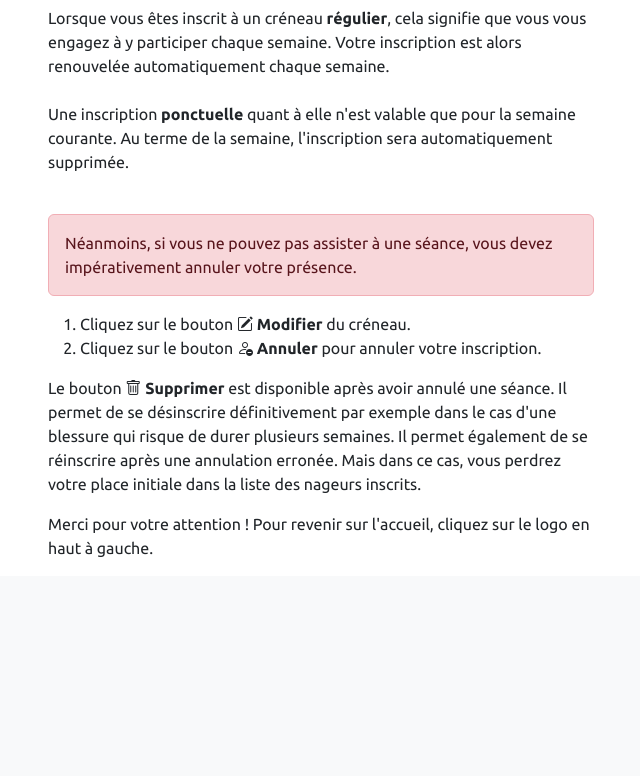
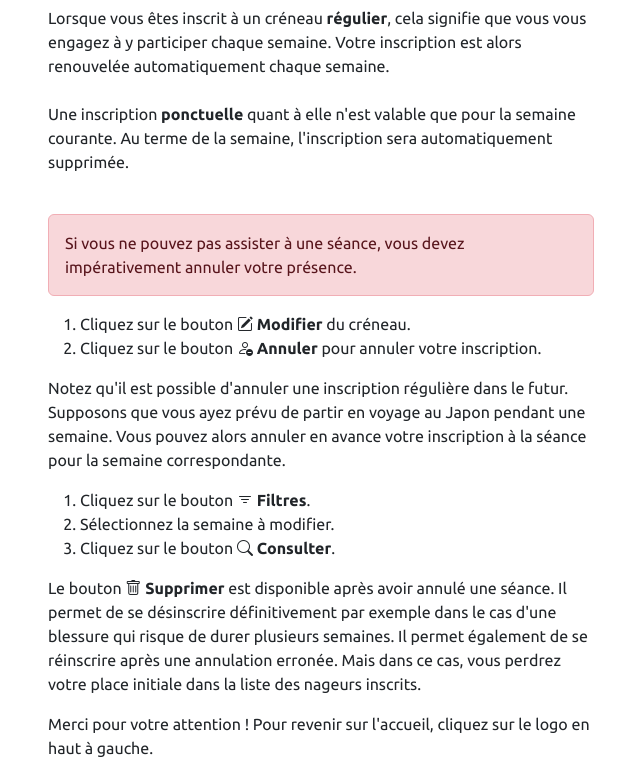
Before and after one commit to orthose/malinedo, a Django app: page /help/ in a window 1280 px wide. Shown: the part 1150-1926 px from the top of the page, without its empty margins (319-959 px from the left). Before the commit the page ends 1707 px from the top, so only its background shows below. Run offline with Django 5.2, Linux system fonts and the light colour scheme; the visitor is signed in with stand-in values (Sample User, id 1).

Commit message:
Mise à jour de l'aide utilisateur

```diff
--- a/booking/admin.py
+++ b/booking/admin.py
@@ -20,6 +20,11 @@ class SessionGroupAdmin(admin.ModelAdmin):
 
 @admin.register(WeeklySession)
 class WeeklySessionAdmin(admin.ModelAdmin):
+    """
+    TODO: Annuler une séance dans le futur
+    Si besoin peut être implémenté hors de l'interface admin
+    """
+
     ordering = [
         "year",
         "week",
--- a/booking/templates/booking/help.html
+++ b/booking/templates/booking/help.html
@@ -59,12 +59,22 @@
                 la semaine courante. Au terme de la semaine, l'inscription
                 sera automatiquement supprimée.<br><br>
 
-                <div class="alert alert-danger">Néanmoins, si vous ne pouvez pas assister à une séance,
+                <div class="alert alert-danger">Si vous ne pouvez pas assister à une séance,
                 vous devez impérativement annuler votre présence.</div>
             </p>
             <ol>
                 <li>Cliquez sur le bouton <b><i class="bi bi-pencil-square"></i> Modifier</b> du créneau.</li>
                 <li>Cliquez sur le bouton <b><i class="bi bi-person-dash"></i> Annuler</b> pour annuler votre inscription.</li>
+            </ol>
+            <p>
+                Notez qu'il est possible d'annuler une inscription régulière dans le futur. Supposons que vous ayez prévu de partir
+                en voyage au Japon pendant une semaine. Vous pouvez alors annuler en avance votre inscription à la séance
+                pour la semaine correspondante.
+            </p>
+            <ol>
+                <li>Cliquez sur le bouton <b><i class="bi bi-filter"></i> Filtres</b>.</li>
+                <li>Sélectionnez la semaine à modifier.</li>
+                <li>Cliquez sur le bouton <b><i class="bi bi-search"></i> Consulter</b>.</li>
             </ol>
             <p>
                 Le bouton <b><i class="bi bi-trash"></i> Supprimer</b> est disponible après avoir annulé une séance.
--- a/booking/views.py
+++ b/booking/views.py
@@ -99,6 +99,10 @@ def schedule(request: HttpRequest) -> HttpResponse:
 @login_required
 @transaction.atomic
 def edit(request: HttpRequest) -> HttpResponse:
+    """
+    TODO: Mettre une limite de date d'annulation dans le futur
+    qui s'arrête à la fin de la saison
+    """
     request.user = cast(User, request.user)
 
     if request.method == "POST" and "next" in request.GET:
```
